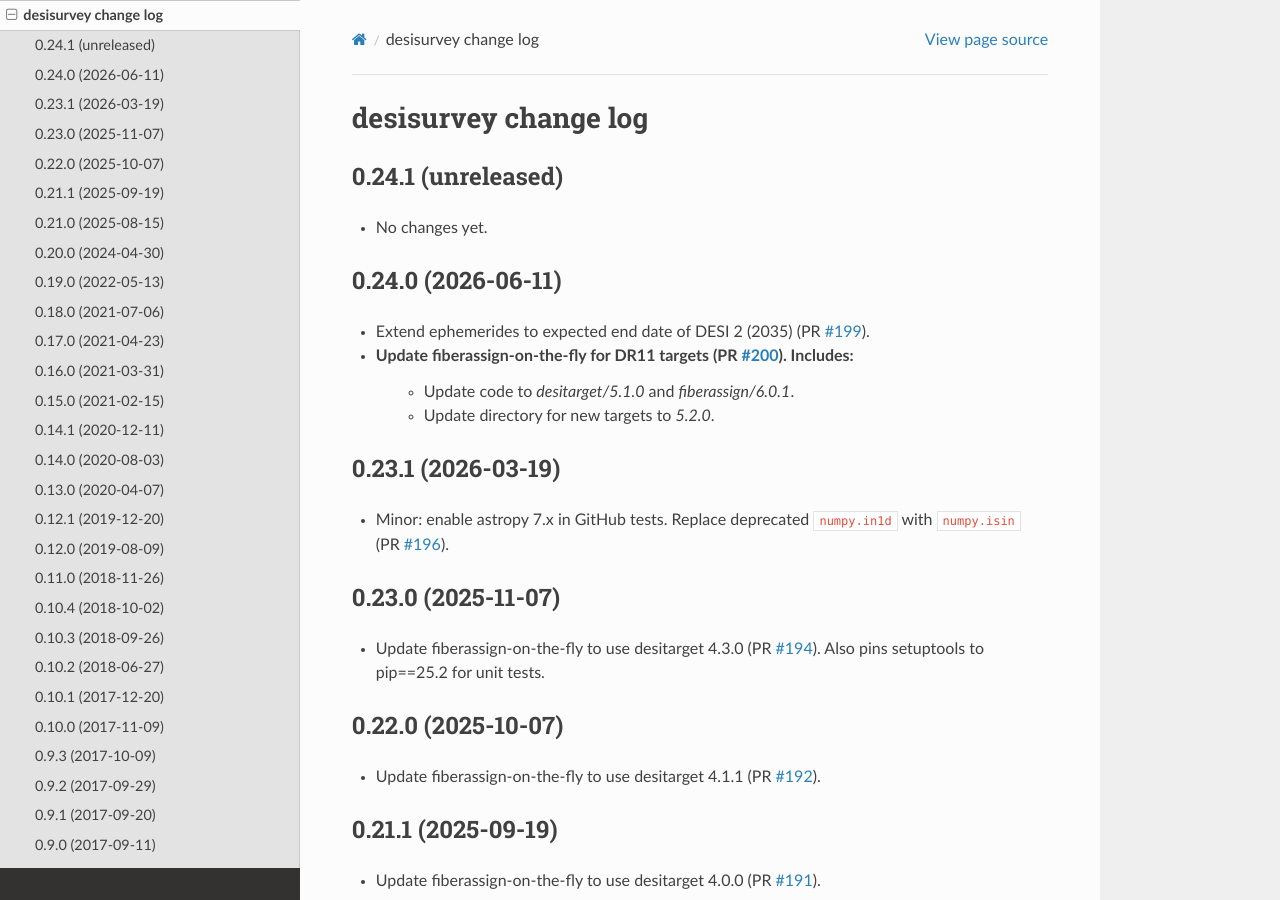
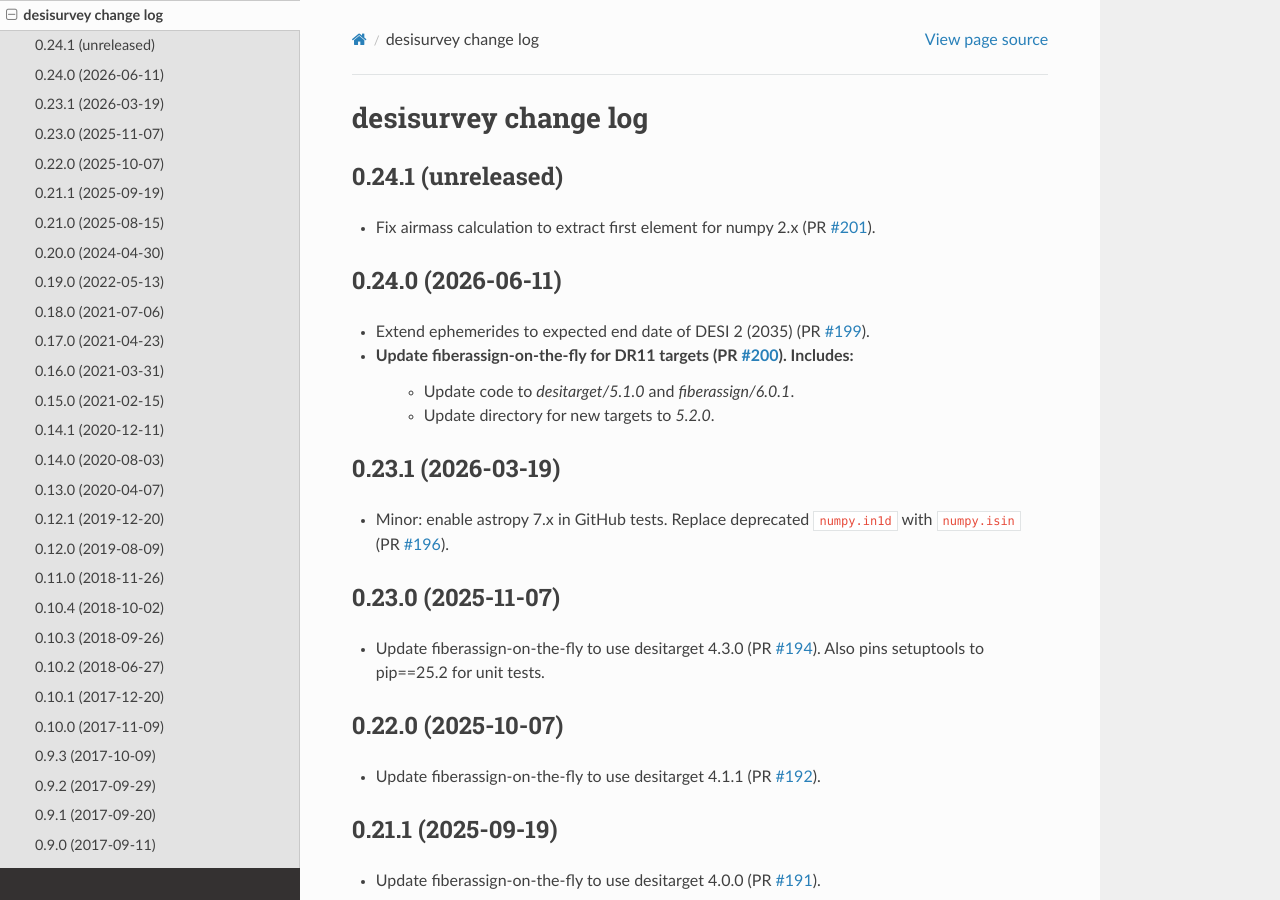
Before and after one commit to desihub/desisurvey, a Sphinx documentation site: the page built from doc/changes.rst, in a window 1280 px wide and 900 px high. Built offline with Sphinx 7.4.7 and the Read the Docs theme 3.1.0, drawn with Linux system fonts in a browser that asks for light colours.

```diff
--- a/doc/changes.rst
+++ b/doc/changes.rst
@@ -5,7 +5,9 @@ desisurvey change log
 0.24.1 (unreleased)
 -------------------
 
-* No changes yet.
+* Fix airmass calculation to extract first element for numpy 2.x (PR `#201`_).
+
+.. _`#201`: https://github.com/desihub/desisurvey/pull/201
 
 0.24.0 (2026-06-11)
 -------------------
--- a/py/desisurvey/_version.py
+++ b/py/desisurvey/_version.py
@@ -1 +1 @@
-__version__ = '0.24.0.post1287'
+__version__ = '0.24.0.post1288'
```
